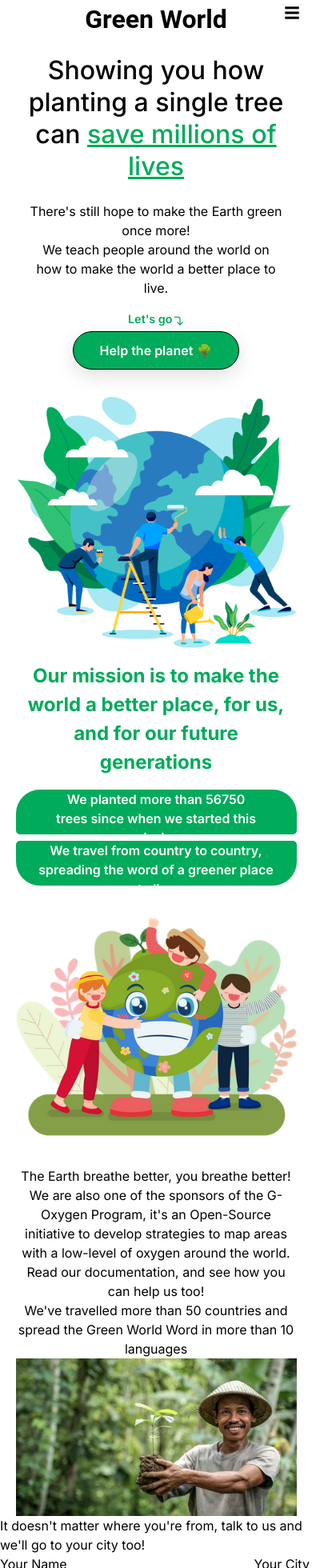
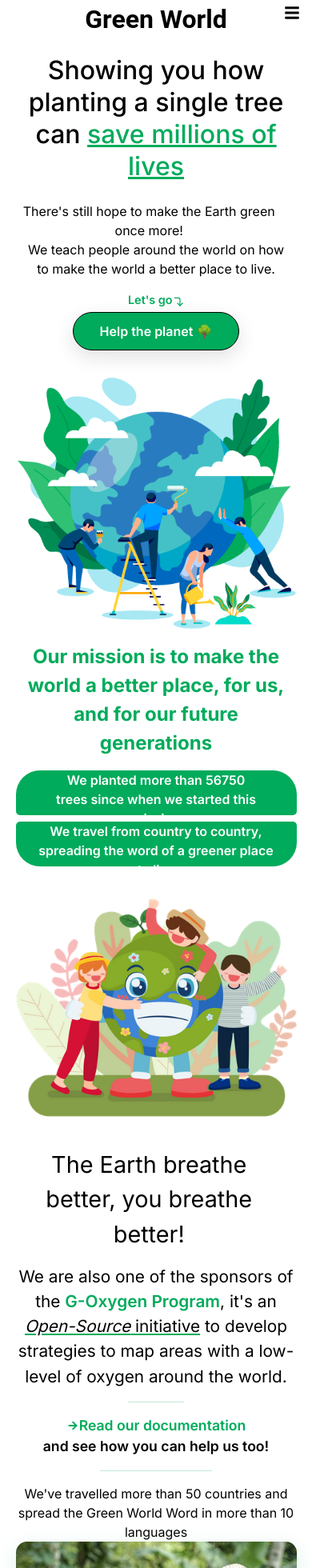
Before and after one commit to awkren/green-world, a React (Create React App) app: page / in a window 390 px wide. Shown: the top 1960 px of the page at 80% size. Built offline with nearby package versions, Linux system fonts and the light colour scheme; the HTML template or start-up script is replaced by a standard one.

Commit message:
upper section display on mobile

```diff
--- a/src/page-structure/SecondSection.jsx
+++ b/src/page-structure/SecondSection.jsx
@@ -5,9 +5,11 @@ import hug from '../assets/imgs/test.png'
 
 const SecondSection = () => {
   return (
-    <div>
+    <div className='flex flex-col m-auto justify-center items-center text-center w-[90%] font-[Inter]'>
       <div>
         <p>It doesn't matter where you're from, talk to us and we'll go to your city too!</p>
+      </div>
+      <div>
         <form>
           <label>Your Name</label>
           <input type='text'/>
--- a/src/page-structure/UpperSection.jsx
+++ b/src/page-structure/UpperSection.jsx
@@ -3,49 +3,57 @@ import '../page-style/UpperSection.css'
 import earthImg from '../assets/imgs/resp.png'
 import earthSecond from '../assets/imgs/earth.png'
 import manPlanting from '../assets/imgs/manplanting.jpeg'
-import { FiCornerRightDown } from 'react-icons/fi'
+import { FiCornerRightDown, FiCornerDownRight } from 'react-icons/fi'
+import {IoMdArrowRoundForward} from 'react-icons/io'
 
-const UpperSection = () => {
-  return (
+const UpperSection = () => (
   <div className='flex flex-col m-auto justify-center items-center text-center w-[90%] font-[Inter]'>
     <div className='mt-[1.5rem] text-[2rem]'>
-        <p className=' font-[500] leading-[2.5rem] w-[93%] m-auto text-center'>Showing you how planting a single tree can <em className='not-italic text-[#00ab5b] underline'>save millions of lives</em></p>
+      <p className=' font-[500] leading-[2.5rem] m-auto text-center'>Showing you how planting a single tree can <em className='not-italic text-[#00ab5b] underline'>save millions of lives</em></p>
     </div>
     <div className='mt-[1.5rem] text-center m-auto'>
-        <p className=''>There's still hope to make the Earth green once more!</p>
-        <p className='w-[90%] m-auto'>We teach people around the world on how to make the world a better place to live.</p>
+      <p className='w-[95%]'>There's still hope to make the Earth green once more!</p>
+      <p className='w-[95%] m-auto'>We teach people around the world on how to make the world a better place to live.</p>
     </div>
     <div className='text-[#00ab5b] flex items-center justify-center align-middle mt-[1rem]'>
       <p className='mb-[.3rem] font-semibold text-[.9rem]'>Let's go</p>
-        <p className='text-[.9rem]'><span></span><FiCornerRightDown/></p>
+      <p className='text-[.9rem]'><span></span><FiCornerRightDown /></p>
     </div>
     <div className='shadow-[0px_8px_24px_rgb(0,0,0,12%)] bg-[#00ab5b] border-black border-[1px] font-semibold text-white rounded-full w-[13rem] h-[3rem] flex justify-center items-center'>Help the planet 🌳</div>
     <div className='mt-[2rem]'>
-        <img src={earthImg} alt='/'/>
+      <img src={earthImg} alt='/' />
     </div>
     <div className='mt-[1rem] mb-[1rem]'>
       <p className='text-[1.5rem] text-[#00ab5b] font-bold'>Our mission is to make the world a better place, for us, and for our future generations</p>
     </div>
     <div className='bg-[#00ab5b] rounded-[30px_30px_5px_5px] mb-[.5rem] h-[3.5rem] flex font-semibold text-white'>
+      {/* <p className='flex items-center ml-[1rem]'>🌳</p> */}
       <p className='text-center w-[75%] m-auto'>We planted more than 56750 trees since when we started this mission</p>
     </div>
     <div className='bg-[#00ab5b] rounded-[5px_5px_30px_30px] h-[3.5rem] flex font-semibold text-white'>
       <p className='w-[85%] m-auto'>We travel from country to country, spreading the word of a greener place to live</p>
     </div>
     <div>
-        <img src={earthSecond} alt='/'/>
+      <img src={earthSecond} alt='/' />
     </div>
     <div>
-        <p>The Earth breathe better, you breathe better!</p>
-        <p>We are also one of the sponsors of the G-Oxygen Program, it's an Open-Source initiative to develop strategies to map areas with a low-level of oxygen around the world.</p>
-        <p>Read our documentation, and see how you can help us too!</p>
+      <p className='text-[1.8rem] w-[95%] mb-[1rem]'>The Earth breathe better, you breathe better!</p>
+      <p className='text-[1.3rem]'>We are also one of the sponsors of the <em className='not-italic text-[#00ab5b] font-semibold'>G-Oxygen Program</em>, it's an <em className='decoration-[#00ab5b] underline not-italic'><em>Open-Source</em> initiative</em> to develop strategies to map areas with a low-level of oxygen around the world.</p>
     </div>
-      <div>
+    <div className='h-[1px] w-[20%] bg-[#bfe9d5] border-black mt-[1rem] mb-[1rem]'></div>
+    <div className='flex items-center'>
+      <p className='text-[#00ab5b]'><IoMdArrowRoundForward/></p>
+      <p className='text-[#00ab5b] font-semibold m-auto text-[1.1rem]'>Read our documentation</p>
+    </div>
+      <p className='font-semibold text-[1.1rem]'>and see how you can help us too!</p>
+    <div className='h-[1px] w-[40%] bg-[#bfe9d5] border-black mt-[1rem] mb-[1rem]'></div>
+    <div className=''>
       <p>We've travelled more than 50 countries and spread the Green World Word in more than 10 languages</p>
-        <img src={manPlanting} alt='/'/>
+    </div>
+    <div className='bg-[#bfe9d5] rounded-[14px] flex justify-center shadow-[0px_8px_24px_rgb(127,213,173,30%)]'>
+      <img src={manPlanting} alt='/' className=' rounded-[14px]' />
     </div>
   </div>
 )
-}
 
 export default UpperSection
```
Lines whose indentation alone changed are shown as unchanged.
